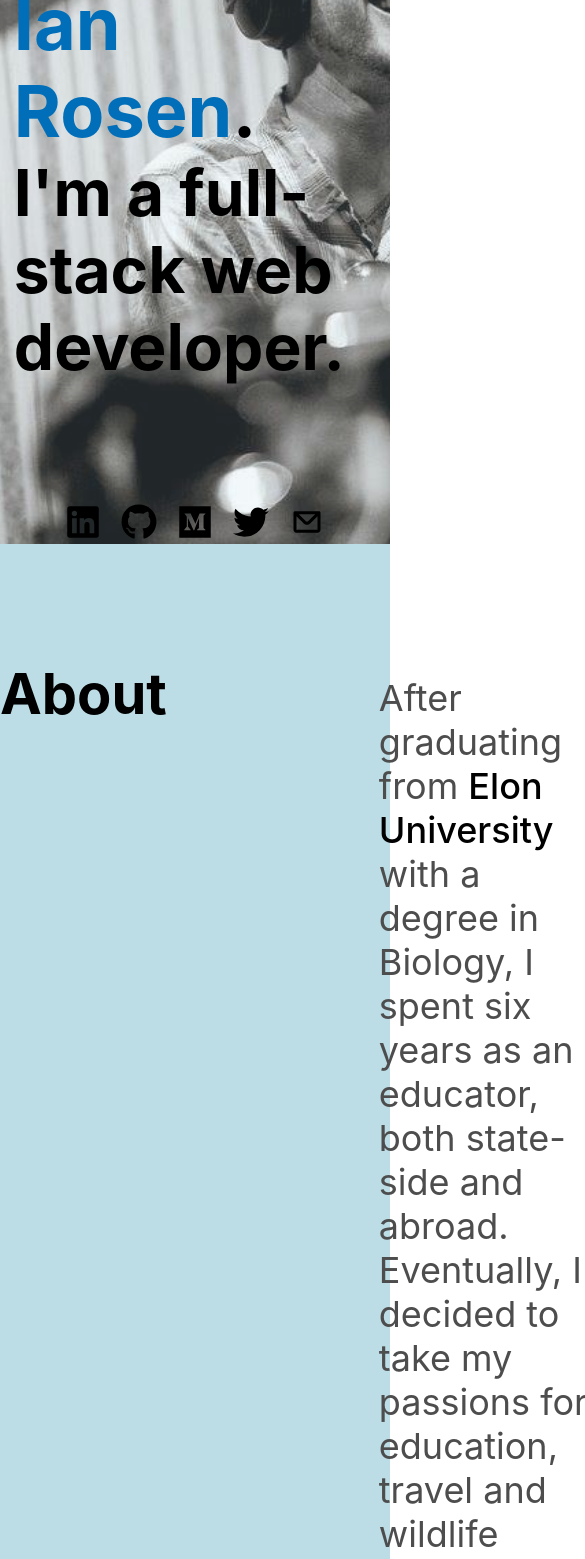
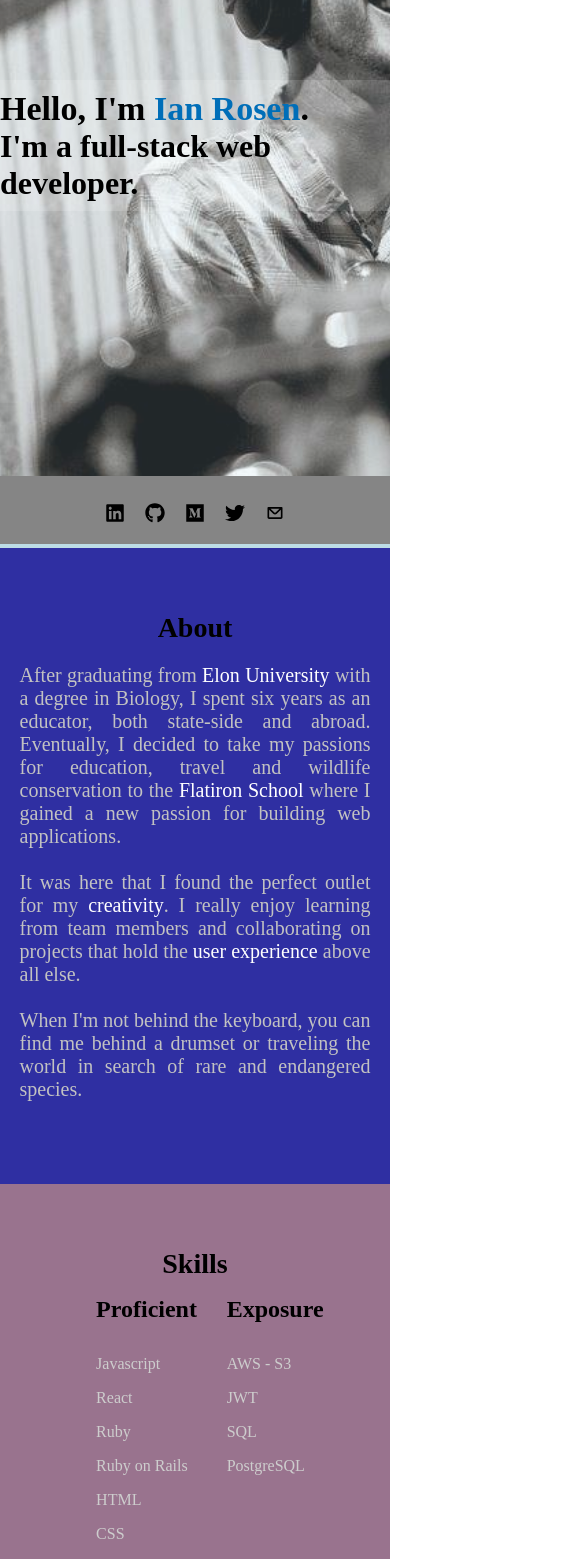
Before and after one commit to irosen419/ian_rosen_portfolio, a React (Create React App) app: page / in a window 390 px wide. Shown: the part 300-1859 px from the top of the page, 585 px wide, since content can reach past the window. Built offline with nearby package versions, Linux system fonts and the light colour scheme.

Commit message:
mobile responsive and changed color scheme

```diff
--- a/public/index.html
+++ b/public/index.html
@@ -4,7 +4,7 @@
 <head>
   <meta charset="utf-8" />
   <link rel="icon" href="%PUBLIC_URL%/favicon.ico" />
-  <meta name="viewport" content="width=device-width, initial-scale=1" />
+  <meta name="viewport" content="width=device-width, initial-scale=1.0" />
   <meta name="theme-color" content="#000000" />
   <meta name="description" content="Web site created using create-react-app" />
   <link rel="apple-touch-icon" href="%PUBLIC_URL%/logo192.png" />
--- a/src/App.js
+++ b/src/App.js
@@ -1,7 +1,7 @@
 import Intro from './Components/Intro'
 import Works from './Containers/Works'
 import About from './Containers/About'
-import Footer from './Components/Footer'
+// import Footer from './Components/Footer'
 import * as FaIcons from 'react-icons/fa'
 import * as CgIcons from 'react-icons/cg'
 import './App.scss';
--- a/src/App.scss
+++ b/src/App.scss
@@ -1,3 +1,18 @@
+$h1-font: 56px;
+$h2-font: 40px;
+$about-font: 36px;
+$ul-font: 28px;
+
+h1 {
+  font-size: $h1-font;
+  text-align: right;
+  margin-right: 13.25rem;
+}
+
+h2 {
+  font-size: $h2-font;
+}
+
 * {
   margin: 0;
   padding: 0;
@@ -26,20 +41,19 @@ a:hover {
 
   div#social {
     position: fixed;
-    left: 50%;
     bottom: 0;
-    transform: translate(-50%, 55%);
-    width: 20%;
-    height: 25%;
-
-    font-size: 36px;
-
     display: flex;
     justify-content: center;
+    align-items: center;
+    width: 100%;
+    height: 8%;
+
+    background-color: rgb(133, 133, 133);
+    font-size: $about-font;
 
     svg {
       margin: 10px;
-      margin-top: 55px;
+      margin-bottom: 1%;
     }
 
   }
@@ -56,17 +70,26 @@ a:hover {
 
 #intro {
   position: absolute;
-  top: 52%;
-  left: 46%;
-  transform: translate(-50%, -50%);
+  top: 45%;
+  padding-left: 20%;
+  padding-top: 2.5%;
+  padding-bottom: 2.5%;
+  background-color: rgba(255,255,255,0.15);
   display: flex;
   flex-direction: column;
+  align-items: flex-start;
+  justify-content: center;
+  height: fit-content;
+  width: 100%;
+
   h1, h2 {
     color: #000000;
+    text-align: left;
     }
 
     h1 {
       font-size: 72px;
+      margin: 0;
     }
 
     h2 {
@@ -81,23 +104,20 @@ a:hover {
 #about {
   display: grid;
   grid-template-columns: 1fr 2fr;
-  padding-top: 7rem;
+  padding-top: 4rem;
+  padding-bottom: 4rem;
   height: fit-content;
+  background-color: #2F2FA2;
 
-  h1 {
-    text-align: right;
-    margin-right: 13.25rem;
-    font-size: 56px;
-  }
   p {
     margin-right: 10rem;
     margin-top: 1rem;
-    font-size: 36px;
+    font-size: $about-font;
     height: fit-content;
-    color: rgb(77, 77, 77);
+    color: rgb(194, 194, 194);
 
     span {
-      color: black;
+      color: rgb(255, 255, 255);
       font-weight: 500;
     }
   }
@@ -106,33 +126,26 @@ a:hover {
 #skills {
   display: grid;
   grid-template-columns: 1fr 2fr;
-  padding-top: 7rem;
+  padding-top: 4rem;
+  padding-bottom: 4rem;
   height: fit-content;
-
-  h1 {
-    text-align: right;
-    margin-right: 14.75rem;
-    font-size: 56px;
-  }
+  background-color: #99738E;
 
   #inner-skills {
-    display: grid;
-    grid-template-columns: 1fr 1fr;
-
+    display: flex;
     h2 {
-      font-size: 40px;
       margin-top: 1rem;
     }
 
     #exposure {
-      margin-left: -5rem;
+      margin-left: 10rem;
     }
 
     ul {
       list-style-type: none;
-      font-size: 28px;
+      font-size: $ul-font;
       margin-top: 2rem;
-      color: rgb(77, 77, 77);
+      color: rgb(205, 205, 205);
       li {
         margin-top: 1rem;
       }
@@ -143,30 +156,30 @@ a:hover {
 
 #works {
   position: relative;
-  height: 100vh;
+  height: fit-content;
   display: flex;
   flex-direction: column;
+  background-color: #F64C72;
+  padding-top: 4rem;
+  padding-bottom: 4rem;
 
-  h1#projects {
-    font-size: 56px;
-    margin-top: 5rem;
-    margin-left: 15.5rem;
+  #title-container {
+    display: grid;
+    grid-template-columns: 1fr 2fr;
   }
 
 }
 
 #card-container {
-  // margin-top: 25px;
   width: fit-content;
   padding: 30px;
   margin: auto;
+  margin-bottom: 5rem;
 
   display: grid;
   grid-template-columns: 25vw 25vw 25vw;
-  grid-auto-rows: 550px;
+  grid-auto-rows: 60vh;
   grid-gap: 30px;
-
-}
 
   .card {
     position: relative;
@@ -177,6 +190,11 @@ a:hover {
     border-radius: 5px;
     background-color: whitesmoke;
     box-shadow: 2px 4px 8px 0 rgba(0,0,0,0.5);
+
+      h1 {
+        margin: 0;
+        font-size: $h2-font;
+      }
 
       .initial {
         position: absolute;
@@ -189,8 +207,7 @@ a:hover {
         justify-content: center;
         align-items: center;
           .stack {
-          margin-top: 75px;
-          height: 50px;
+            margin-top: 15%;
             width: 100%;
             font-size: 48px;
             display: flex;
@@ -219,14 +236,23 @@ a:hover {
 
       .buttons {
         position: relative;
+        width: 100%;
+        display: flex;
+        flex-direction: column;
+        justify-content: center;
+        align-items: center;
         opacity: 0;
         margin-top: 70%;
-      height: -50;
         transition: 300ms;
       }
 
       .hover-buttons {
         opacity: 1;
+        width: 100%;
+        display: flex;
+        flex-direction: column;
+        justify-content: center;
+        align-items: center;
         margin: 0;
         transition: 500ms;
       }
@@ -253,7 +279,6 @@ a:hover {
           color: rgb(0, 0, 0);
           font-weight: 900;
           font-size: x-large;
-        // text-shadow: 1px 2px 2px #808080;
         }
 
 
@@ -263,35 +288,43 @@ a:hover {
       }
 
       button {
-      margin: 15px;
-      width: 100px;
         background-color: #950740;
         color: white;
         height: 40px;
         font-size: large;
+        width: 100%;
+      }
+
+      a {
+        width: 25%;
+        margin: 3%;
       }
 
       .demo {
         margin-top: 50px;
         display: flex;
         justify-content: center;
+        width: 100%;
+        #demo-btn {
+          width: 25%;
+          margin: 3%;
+        }
       }
 
       .github {
         display: flex;
+        justify-content: center;
+        width: 100%;
       }
 
   }
-
   .hover-card {
     box-shadow: 8px 16px 8px 0 rgba(0,0,0,0.8);
     transition: 300ms;
-  // .screenshot {
-  //   filter: grayscale(75%);
-  //   opacity: 0.8;
-  // }
+  }
+}
 
-}
+
 
 #demo-modal {
   position: absolute;
@@ -327,19 +360,139 @@ a:hover {
   }
 }
 
-#footer {
-  background-color: whitesmoke;
-  height: 6rem;
-  width: 100%;
-  display: flex;
-  justify-content: space-around;
-  align-items: center;
-  span {
-    margin-top: 1rem;
-    font-size: 24px;
+// #footer {
+//   background-color: whitesmoke;
+//   height: 6rem;
+//   width: 100%;
+//   display: flex;
+//   justify-content: space-around;
+//   align-items: center;
+//   span {
+//     margin-top: 1rem;
+//     font-size: 24px;
+//   }
+
+//   #title {
+//     margin-left: 12rem;
+//   }
+// }
+
+@media (max-width: 600px) {
+  $h1-font: 28px;
+  $h2-font: 24px;
+  $about-font: 20px;
+  $ul-font: 16px;
+
+  .App {
+    div#social {
+      // margin-bottom: 5%;
+
+      font-size: $about-font;
+    }
   }
 
-  #title {
-    margin-left: 12rem;
+  #intro {
+    padding-left: 0;
+
+      h1, h2 {
+        color: #000000;
+      }
+
+      h1 {
+        font-size: 34px;
+      }
+
+      h2 {
+        font-size: 32px;
       }
   }
+
+  #about {
+    display: flex;
+    flex-direction: column;
+    justify-content: center;
+    align-items: center;
+
+    h1 {
+      margin-right: 0;
+    }
+
+    p {
+      margin: auto;
+      padding: 5%;
+      text-align: justify;
+      text-justify: inter-word;
+    }
+
+  }
+
+  #skills {
+    display: flex;
+    flex-direction: column;
+    justify-content: center;
+    align-items: center;
+
+    h1 {
+      margin-right: 0;
+    }
+
+    #inner-skills {
+
+      #exposure {
+        margin-left: 15%;
+      }
+
+      ul {
+        font-size: $ul-font;
+      }
+    }
+  }
+
+  h1 {
+    font-size: $h1-font;
+  }
+
+  h2 {
+    font-size: $h2-font;;
+  }
+
+  #about {
+    grid-template-columns: 1fr;
+    text-align: start;
+    p {
+    font-size: $about-font;
+    }
+  }
+
+  #works {
+    display: flex;
+    justify-content: center;
+
+    #title-container {
+      display: flex;
+      justify-content: center;
+    }
+
+    h1 {
+      margin: 0;
+    }
+
+    #card-container {
+      width: fit-content;
+      padding: 30px;
+      margin: auto;
+
+      display: grid;
+      grid-template-columns: 75vw;
+      grid-auto-rows: 70vh;
+      grid-gap: 30px;
+
+      .card {
+        h1 {
+          font-size: $h2-font;
+        }
+      }
+    }
+  }
+
+}
--- a/src/Components/ProjectCard.js
+++ b/src/Components/ProjectCard.js
@@ -42,7 +42,7 @@ function ProjectCard({ project, displayModal }) {
                 </div>
                 <div className={hoverCard ? "buttons hover-buttons" : "buttons"}>
                     <div className="demo">
-                        <button onClick={() => displayModal(project.demoLink)}><span>Demo</span></button>
+                        <button id="demo-btn" onClick={() => displayModal(project.demoLink)}><span>Demo</span></button>
                         {project.liveLink ? <a href={project.liveLink} rel="noreferrer" target="_blank"><button ><span>Try it!</span></button></a> : null}
                     </div>
                     <div className="github">
--- a/src/Containers/Works.js
+++ b/src/Containers/Works.js
@@ -3,7 +3,10 @@ import CardContainer from '../Containers/CardContainer'
 function Works() {
     return (
         <div id="works">
-            <h1 id="projects">Projects</h1>
+            <div id="title-container">
+                <h1 id="projects">Projects</h1>
+                <div></div>
+            </div>
             <CardContainer />
         </div>
     )
--- a/src/index.css
+++ b/src/index.css
@@ -1,4 +1,4 @@
-body {
+/* body {
   margin: 0;
   font-family: -apple-system, BlinkMacSystemFont, 'Segoe UI', 'Roboto', 'Oxygen',
     'Ubuntu', 'Cantarell', 'Fira Sans', 'Droid Sans', 'Helvetica Neue',
@@ -10,4 +10,4 @@ body {
 code {
   font-family: source-code-pro, Menlo, Monaco, Consolas, 'Courier New',
     monospace;
-}
+} */
```
Lines whose indentation alone changed are shown as unchanged.
